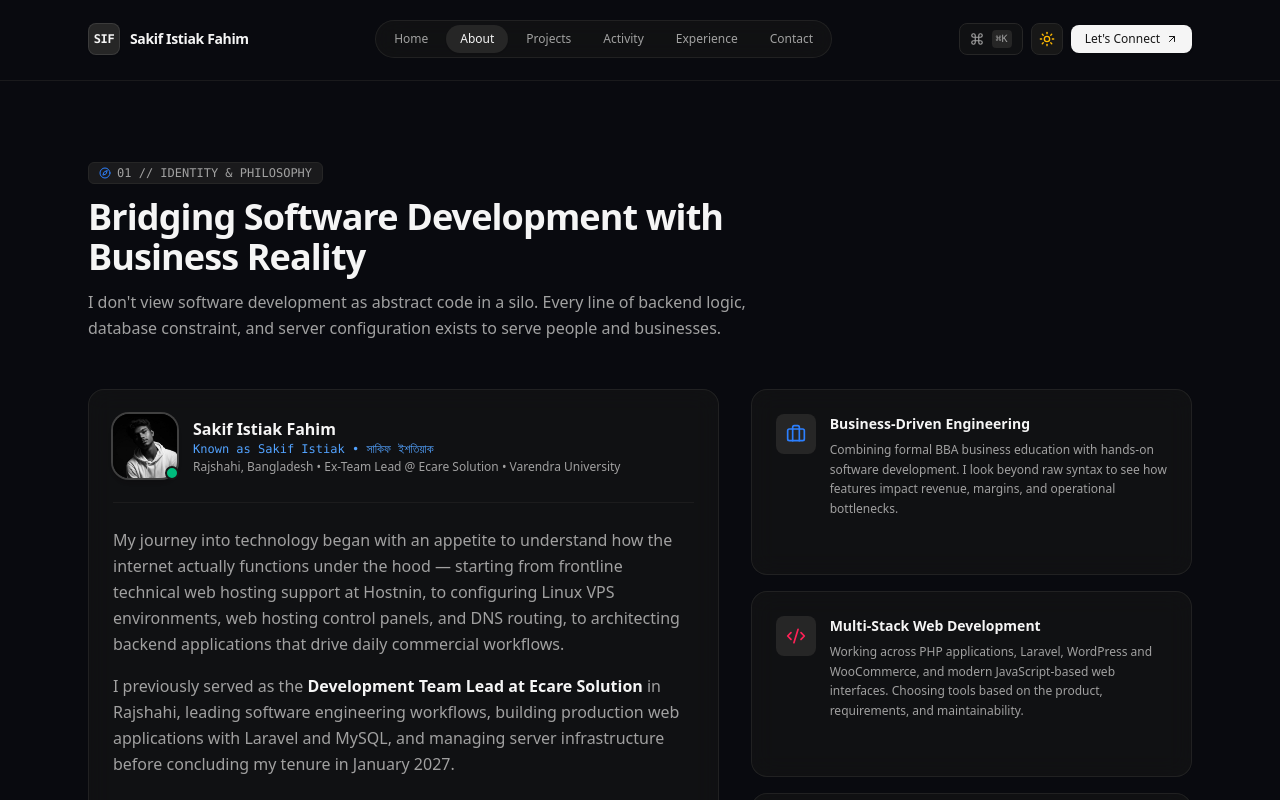
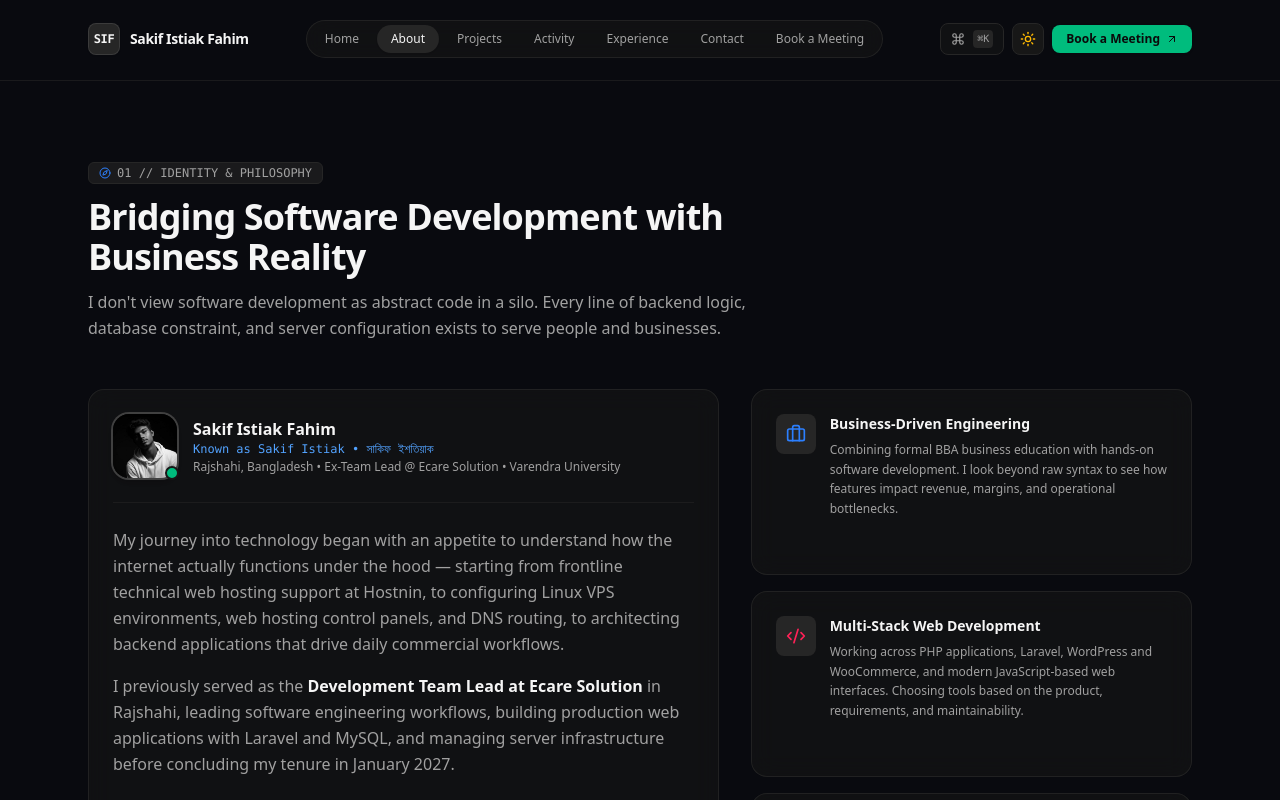
Before and after one commit to sakifistiak/my-portfolio, a Next.js app: page /about in a window 1280 px wide. Shown: the top 800 px of the page. Built offline with nearby package versions, Linux system fonts and the light colour scheme.

Commit message:
Add meeting booking link to portfolio navigation

```diff
--- a/src/components/Navbar.tsx
+++ b/src/components/Navbar.tsx
@@ -32,6 +32,7 @@ export function Navbar({ onOpenCommandPalette }: NavbarProps) {
     { name: 'Activity', href: '/activity' },
     { name: 'Experience', href: '/experience' },
     { name: 'Contact', href: '/contact' },
+    { name: 'Book a Meeting', href: '/book-meeting' },
   ];
 
   return (
@@ -103,10 +104,10 @@ export function Navbar({ onOpenCommandPalette }: NavbarProps) {
 
           {/* Direct CTA */}
           <Link
-            href="/contact"
-            className="hidden lg:flex items-center gap-1.5 rounded-lg bg-neutral-900 px-3.5 py-1.5 text-xs font-medium text-white transition hover:bg-neutral-800 dark:bg-neutral-100 dark:text-neutral-900 dark:hover:bg-neutral-200 shadow-sm"
+            href="/book-meeting"
+            className="hidden lg:flex items-center gap-1.5 rounded-lg bg-emerald-500 px-3.5 py-1.5 text-xs font-semibold text-neutral-950 transition hover:bg-emerald-400 shadow-sm"
           >
-            <span>Let&apos;s Connect</span>
+            <span>Book a Meeting</span>
             <ArrowUpRight className="h-3 w-3" />
           </Link>
 
```
